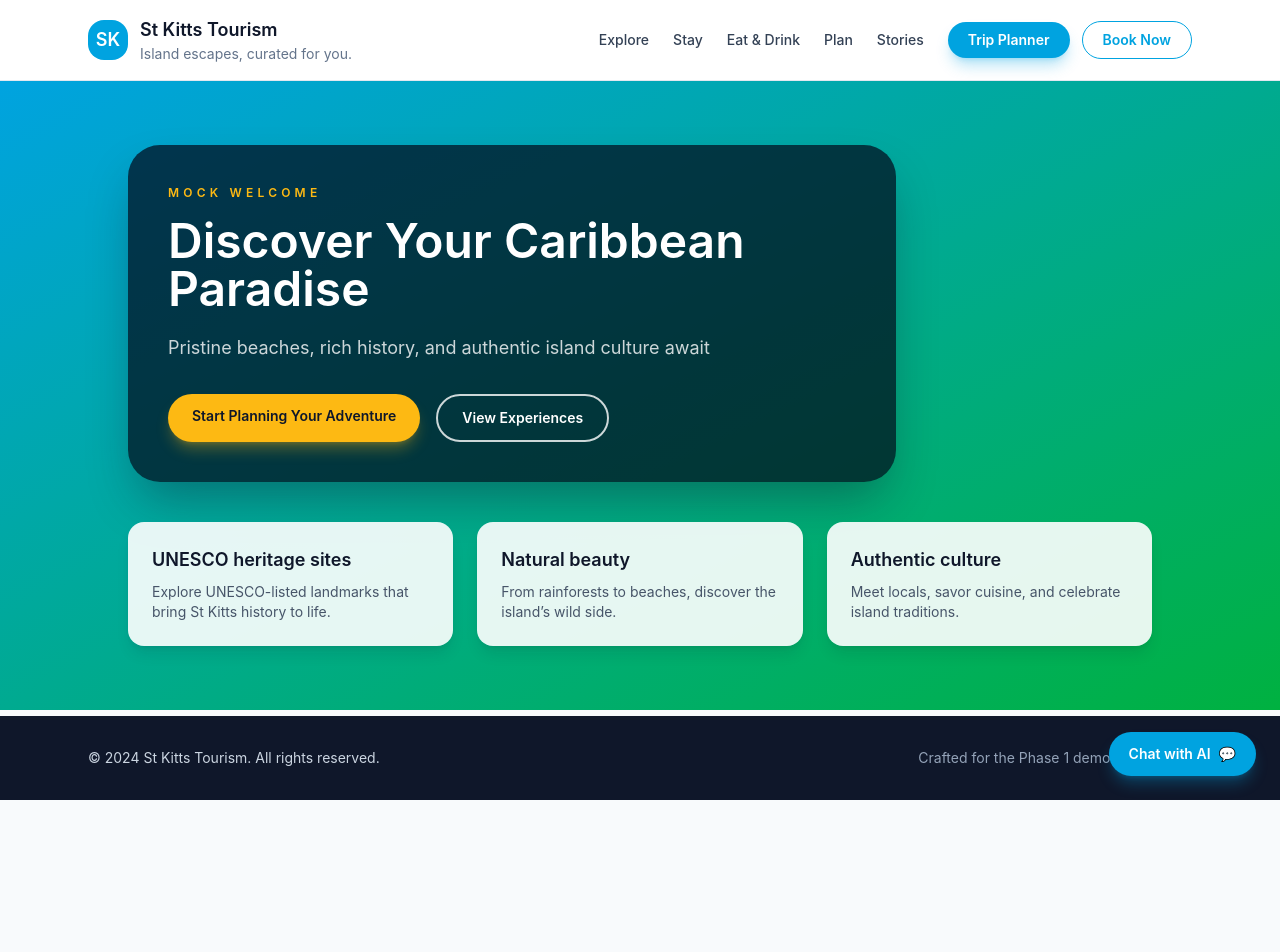
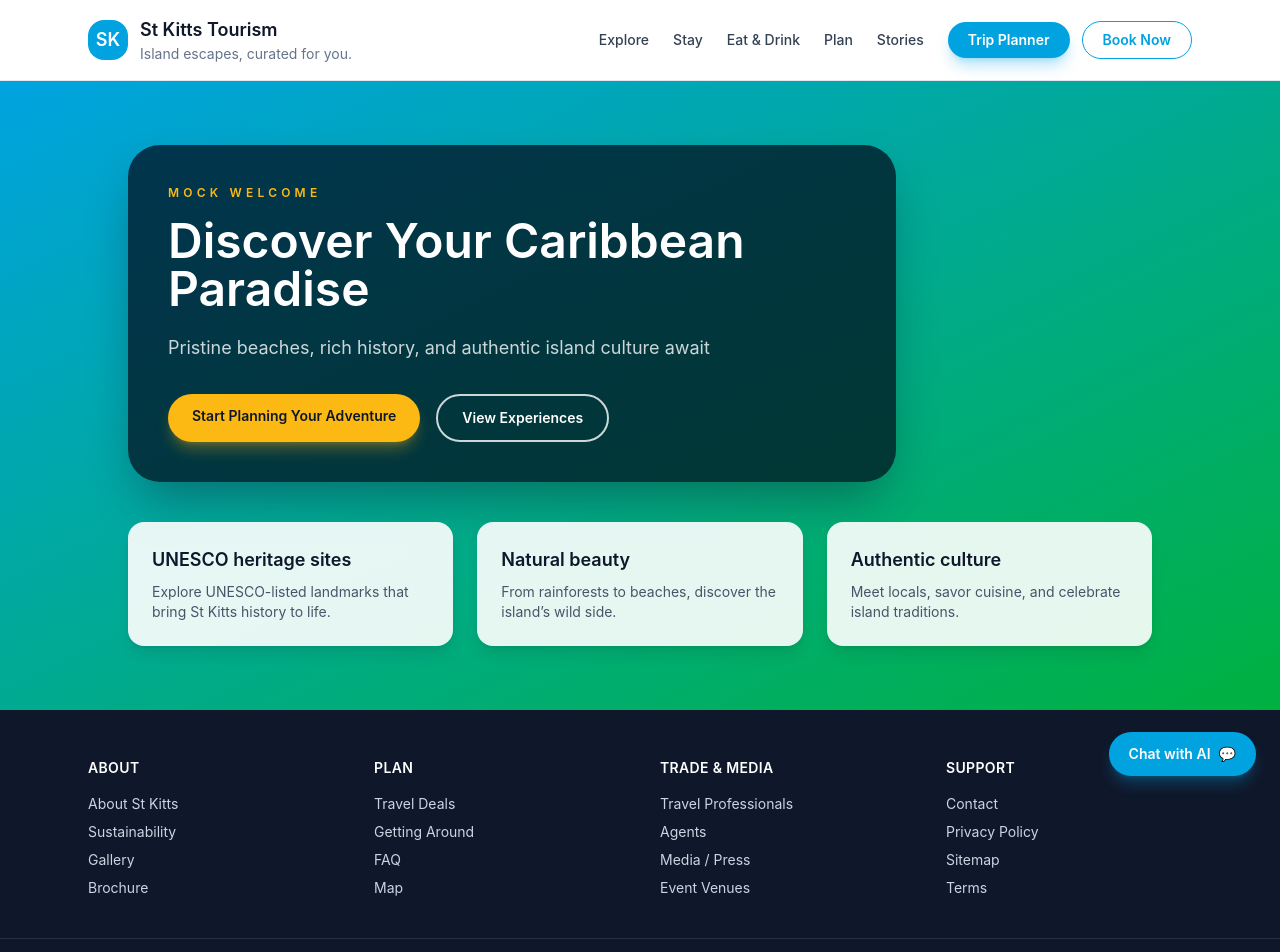
Before and after one commit to leahbrowne/kn, a Next.js app: page / in a window 1280 px wide. Shown: the top 952 px of the page. Before the commit the page ends 800 px from the top, so only its background shows below. Built offline with nearby package versions, Linux system fonts and the light colour scheme.

Commit message:
Add structured tourism footer

```diff
--- a/app/layout.tsx
+++ b/app/layout.tsx
@@ -3,6 +3,7 @@ import "./globals.css";
 import type { ReactNode } from "react";
 
 import Chatbot from "../components/Chatbot";
+import Footer from "../components/Footer";
 import Header from "./Header";
 
 export const metadata = {
@@ -31,14 +32,7 @@ export default function RootLayout({ children }: { children: ReactNode }) {
         <div className="flex min-h-screen flex-col">
           <Header />
           <main className="flex-1">{children}</main>
-          <footer className="bg-slate-900">
-            <div className="mx-auto flex w-full max-w-6xl flex-col gap-2 px-6 py-8 text-sm text-slate-300 sm:flex-row sm:items-center sm:justify-between">
-              <span>© 2024 St Kitts Tourism. All rights reserved.</span>
-              <span className="text-slate-400">
-                Crafted for the Phase 1 demo experience.
-              </span>
-            </div>
-          </footer>
+          <Footer />
         </div>
         <Chatbot />
       </body>
--- /dev/null
+++ b/components/Footer.tsx
@@ -0,0 +1,74 @@
+const footerColumns = [
+  {
+    title: "About",
+    links: [
+      { label: "About St Kitts", href: "/about" },
+      { label: "Sustainability", href: "/sustainability" },
+      { label: "Gallery", href: "/gallery" },
+      { label: "Brochure", href: "/brochure" },
+    ],
+  },
+  {
+    title: "Plan",
+    links: [
+      { label: "Travel Deals", href: "/travel-deals" },
+      { label: "Getting Around", href: "/getting-around" },
+      { label: "FAQ", href: "/faq" },
+      { label: "Map", href: "/map" },
+    ],
+  },
+  {
+    title: "Trade & Media",
+    links: [
+      { label: "Travel Professionals", href: "/trade" },
+      { label: "Agents", href: "/agents" },
+      { label: "Media / Press", href: "/press" },
+      { label: "Event Venues", href: "/event-venues" },
+    ],
+  },
+  {
+    title: "Support",
+    links: [
+      { label: "Contact", href: "/contact" },
+      { label: "Privacy Policy", href: "/privacy" },
+      { label: "Sitemap", href: "/sitemap" },
+      { label: "Terms", href: "/terms" },
+    ],
+  },
+];
+
+export default function Footer() {
+  return (
+    <footer className="bg-slate-900 text-slate-200">
+      <div className="mx-auto w-full max-w-6xl px-6 pb-10 pt-12">
+        <div className="grid gap-10 sm:grid-cols-2 lg:grid-cols-4">
+          {footerColumns.map((column) => (
+            <div key={column.title} className="space-y-4">
+              <h2 className="text-sm font-semibold uppercase tracking-wide text-white">
+                {column.title}
+              </h2>
+              <ul className="space-y-2 text-sm text-slate-300">
+                {column.links.map((link) => (
+                  <li key={link.label}>
+                    <a
+                      className="transition hover:text-white focus-visible:outline focus-visible:outline-2 focus-visible:outline-offset-2 focus-visible:outline-white"
+                      href={link.href}
+                    >
+                      {link.label}
+                    </a>
+                  </li>
+                ))}
+              </ul>
+            </div>
+          ))}
+        </div>
+      </div>
+      <div className="border-t border-white/10">
+        <div className="mx-auto flex w-full max-w-6xl flex-col gap-2 px-6 py-6 text-xs text-slate-400 sm:flex-row sm:items-center sm:justify-between">
+          <span>© 2024 St Kitts Tourism. All rights reserved.</span>
+          <span>Crafted for the Phase 1 demo</span>
+        </div>
+      </div>
+    </footer>
+  );
+}
```
